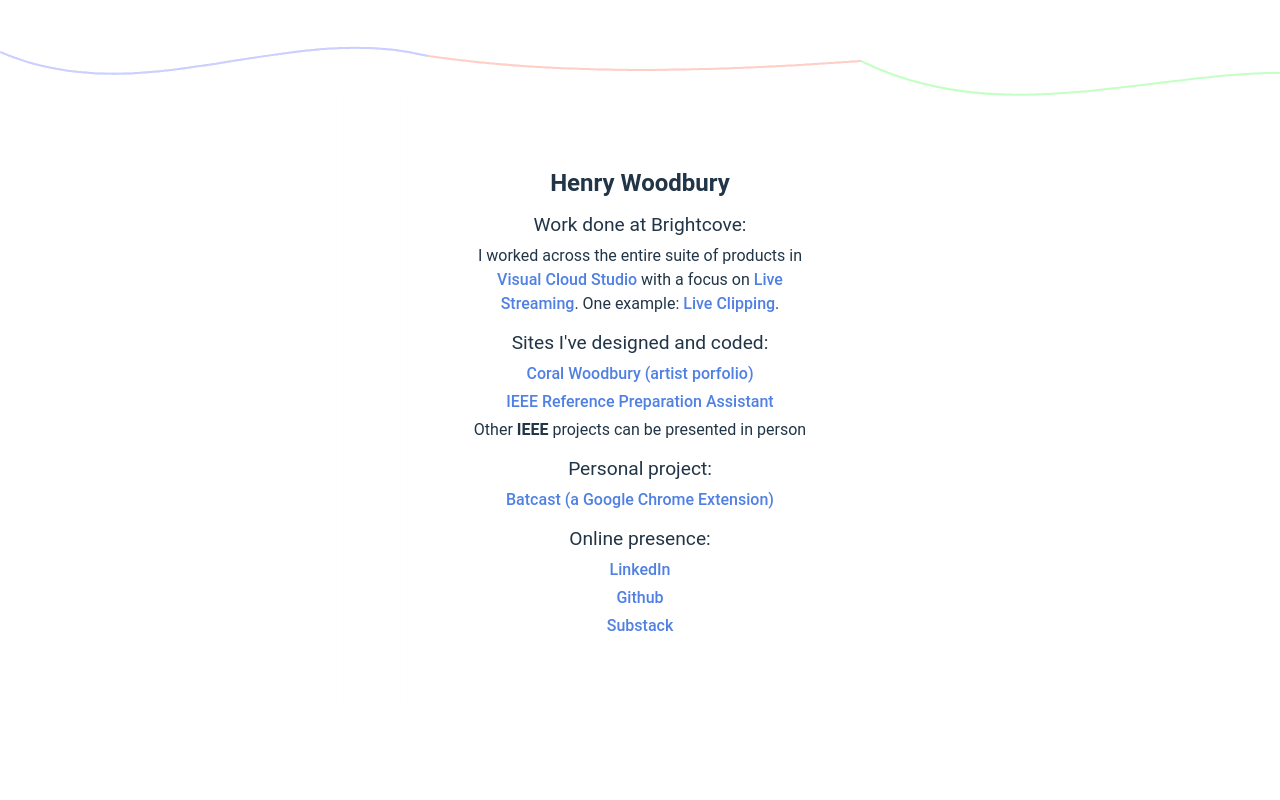
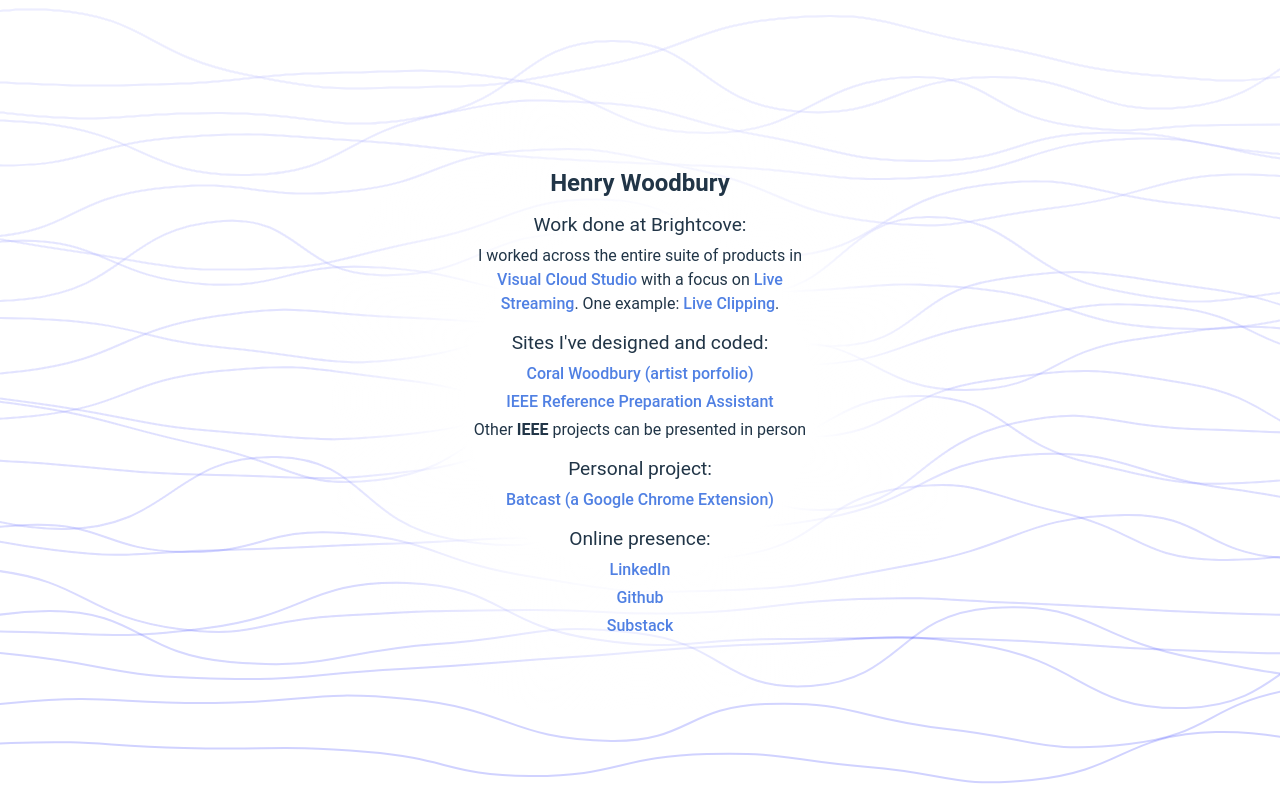
Before and after one commit to HenryWoodbury/oneocat, a React (Vite) app: page / in a window 1280 px wide. Built offline with nearby package versions, Linux system fonts and the light colour scheme.

Commit message:
Added Canvas Wave Effect

```diff
--- a/src/components/MatrixEffect.tsx
+++ b/src/components/MatrixEffect.tsx
@@ -52,7 +52,7 @@
     }, 50);
   };
 
-  const draw = () => {
+  const animate = () => {
     if (!canvasContext) return;
     const isDisturbanceAffectedPosition = (dropIndex: number) => {
       return drops[dropIndex] * fontSize > disturbanceRow && dropIndex === disturbanceCol;
@@ -81,7 +81,7 @@
   return (
     <div className={ classNames.join(' ') }>
       <Canvas
-        draw={draw}
+        animate={animate}
         onMouseMove={disturbanceEffect}
         getCanvasContext={getCanvasContext}
         getCanvasWidth={getCanvasWidth}
--- a/src/components/WavesEffect.tsx
+++ b/src/components/WavesEffect.tsx
@@ -1,104 +1,139 @@
-import { useCallback, useEffect, useState } from 'react';
+import { useCallback, useState } from 'react';
 
 import { Canvas } from './Canvas';
-import { bezierPath, drawPath, type BezierCurve, type Path } from '../lib/wavePath';
+import { createBezierWave, drawPath, type BezierWave, type Grid2D } from '../lib/wavePath';
+import { getPreferredScheme } from '../lib/colors';
 import css from '../styles/draw.module.css';
 
-const calcDy = (dx: number, a: number) => dx * Math.tan((a * Math.PI) / 180);
-const calcAngle = (slopeMax: number) => Math.floor(Math.random() * slopeMax * 2) - slopeMax;
+const definePath = (canvasContext: CanvasRenderingContext2D | null, offsetY = 60) => {
+  if (!canvasContext) return;
+  const playX = 60;
+  const playY = 90;
+  const tension = 0.5;
+  const maxCurves = 9;
+  const minWavelength = 180;
+  const curves = Math.min(Math.ceil(canvasContext.canvas.width / minWavelength), maxCurves);
+  const waveLength = Math.ceil(canvasContext.canvas.width / (curves - 1));
+  const startX = Math.ceil(Math.random() * playX - waveLength);
+  const startY = Math.ceil(Math.random() * playY + offsetY);
+
+  const knots: Grid2D[] = [{
+    x: startX,
+    y: startY
+  }];
+
+  for (let i = 1; i < curves + 2; i++) {
+    const knotX = knots[i-1].x + waveLength + Math.floor(Math.random() * playX - playX / 2);
+    const knotY = Math.ceil(Math.random() * playY + offsetY);
+    knots.push({
+      x: knotX,
+      y: knotY
+    })
+  }
+
+  const wave = createBezierWave(
+    knots,
+    tension
+  );
+
+  return { w: wave, k: knots };
+}
 
 const WavesEffect = () => {
   const [canvasContext, setCanvasContext] = useState<CanvasRenderingContext2D | null>(null);
-  const [paths, setPaths] = useState<Path[] | null>([]);
+  const [paths, setPaths] = useState<BezierWave[] | null>([]);
+//  const [knots, setKnots] = useState<Grid2D[] | null>([]);
 
   const getCanvasContext = useCallback((context: CanvasRenderingContext2D | null) => {
     setCanvasContext(context);
+    if (!context) return;
+    let offsetY = 0;
+    const gap = 30;
+    const paths: BezierWave[] = [];
+    const { devicePixelRatio: ratio = 1 } = window;
+    while ((offsetY + 80) < context.canvas.height / ratio) {
+      const path = definePath(context, offsetY);
+      if (path) paths.push(path.w);
+      offsetY += gap;
+    }
+    setPaths(paths);
+//    setKnots(paths?.k || null);
   }, []);
 
   const classNames = [ css.full ];
-  const playX = 30;
-  const playY = 30;
-  const gapY = 30;
-  const slopeMax = 15;
 
-  useEffect(() => {
-    if (!canvasContext) return;
-    setPaths([]);
-    // Some interesting things to consider for smaller screens. For example, set a minimum width
-    // and height that is bigger than the viewport and allow drawing to start out of the viewport
-    // or set a fixed wavelength and expand canvas to get to the end of the wave.
-    const curves = 3;
-    // Canvas.width is multiplied by devicePixelRatio
-    const waveLength = Math.ceil(canvasContext.canvas.width / curves / window.devicePixelRatio);
-    console.log(canvasContext.canvas.width);
-    console.log(window.devicePixelRatio);
-    const dxOffset = Math.floor(waveLength / 3);
-    const startY = Math.ceil(Math.random() * gapY + gapY);
-    const defaultA1 =  calcAngle(slopeMax);
-    const defaultEntry: BezierCurve = {
-      startX: -waveLength,
-      startY: startY,
-      endX: 0,
-      endY: startY,
-      dx1: dxOffset,
-      dy1: calcDy(dxOffset, defaultA1),
-      dx2: -dxOffset,
-      dy2: startY + calcDy(-dxOffset, calcAngle(slopeMax))
-    };
-    // Creates a single Wave from `n` curves
-    const p = bezierPath(
-      defaultEntry,
-      curves,
-      playX,
-      playY,
-      slopeMax,
-      waveLength,
-      dxOffset,
-    );
-    if (paths) {
-      paths.push(p);
-      setPaths(paths);
-    } else {
-      setPaths([p]);
-    }
-  }, [canvasContext, paths]);
-
+/*
   const waveClick = (event: MouseEvent) => {
     event.preventDefault();
     console.log(event);
   };
+*/
 
 // Should be able to use lineDash and lineDashOffset following the same model as the SVG animation
 // animation: dash 5s linear;  where 'dash' changes offset from 1 to 0;
   const draw = () => {
     if (!canvasContext) return;
     // Layers a slightly transparent layer over last drawn wave
-    // TODO: Dark Mode
-/*
-  if (window.matchMedia && window.matchMedia('(prefers-color-scheme: dark)').matches) {
-    // dark mode
-  }
-  window.matchMedia('(prefers-color-scheme: dark)').addEventListener('change', event => {
-    const newColorScheme = event.matches ? "dark" : "light";
-  });
-  const getPreferredScheme = () => window?.matchMedia?.('(prefers-color-scheme:dark)')?.matches ? 'dark' : 'light';
-*/
-    canvasContext.fillStyle = "rgba(255, 255, 255, .1)";
+    const fillStyle = getPreferredScheme() === 'dark' ? 'rgb(13 14 17)' : 'rgb(255 255 255)';
+    const overlayFillStyle = getPreferredScheme() === 'dark' ? 'rgb(13 14 17 / 3%)' : 'rgb(255 255 255 / 4%)';
+    const strokeStyle = getPreferredScheme() === 'dark' ? 'rgb(97 176 255 / 20%)' : 'rgb(20 30 255 / 20%)';
+    canvasContext.fillStyle = fillStyle;
     canvasContext.fillRect(0, 0, canvasContext.canvas.width, canvasContext.canvas.height);
     canvasContext.lineWidth = 2;
-    canvasContext.strokeStyle = 'rgb(50 70 250 / 3%)';
+    canvasContext.strokeStyle = strokeStyle;
+    canvasContext.fillStyle = overlayFillStyle;
+
     paths?.forEach(p => {
-      drawPath(canvasContext, p[0]);
-      canvasContext.strokeStyle = 'rgb(255 70 0 / 3%)';
-      drawPath(canvasContext, p[1]);
-      canvasContext.strokeStyle = 'rgb(0 255 0 / 3%)';
-      drawPath(canvasContext, p[2]);
+      canvasContext.fillRect(0, 0, canvasContext.canvas.width, canvasContext.canvas.height);
+      p?.forEach((w) => {
+        drawPath(canvasContext, w);
+      });
     });
   };
+
+  const drawUp = (i = 0) => {
+    if (!canvasContext || !paths || i > paths.length) return;
+    // Layers a slightly transparent layer over last drawn wave
+//    const fillStyle = getPreferredScheme() === 'dark' ? 'rgb(13 14 17)' : 'rgb(255 255 255)';
+    const overlayFillStyle = getPreferredScheme() === 'dark' ? 'rgb(13 14 17 / 3%)' : 'rgb(255 255 255 / 4%)';
+    const strokeStyle = getPreferredScheme() === 'dark' ? 'rgb(97 176 255 / 20%)' : 'rgb(20 30 255 / 20%)';
+    canvasContext.fillStyle = overlayFillStyle;
+    canvasContext.fillRect(0, 0, canvasContext.canvas.width, canvasContext.canvas.height);
+    canvasContext.lineWidth = 2;
+    canvasContext.strokeStyle = strokeStyle;
+    canvasContext.fillStyle = overlayFillStyle;
+    const path = paths[i];
+    path?.forEach((w) => {
+      drawPath(canvasContext, w);
+    });
+  };
+
+  const animate = () => {
+    if (!canvasContext) return;
+    const fillStyle = getPreferredScheme() === 'dark' ? 'rgb(13 14 17)' : 'rgb(255 255 255)';
+    const overlayFillStyle = getPreferredScheme() === 'dark' ? 'rgb(13 14 17 / 3%)' : 'rgb(255 255 255 / 4%)';
+    const strokeStyle = getPreferredScheme() === 'dark' ? 'rgb(97 176 255 / 20%)' : 'rgb(20 30 255 / 20%)';
+    canvasContext.fillStyle = fillStyle;
+    canvasContext.fillRect(0, 0, canvasContext.canvas.width, canvasContext.canvas.height);
+    canvasContext.lineWidth = 2;
+    canvasContext.strokeStyle = strokeStyle;
+    canvasContext.fillStyle = overlayFillStyle;
+    canvasContext.translate(0, -1);
+    paths?.forEach(p => {
+      // Should be able to create up and down movement by making small changes to knots and recalculating.
+      // But this could be an expensive approach to drawing waves as an animation.
+      canvasContext.fillRect(0, 0, canvasContext.canvas.width, canvasContext.canvas.height);
+      p?.forEach((w) => {
+        drawPath(canvasContext, w);
+      });
+    });
+    // Need to add a path every n redraws
+  }
 
   return (
     <div className={ classNames.join(' ') }>
       <Canvas
+//        animate={drawUp}
         draw={draw}
 //        onMouseMove={disturbanceEffect}
         getCanvasContext={getCanvasContext}
--- /dev/null
+++ b/src/lib/colors.ts
@@ -0,0 +1 @@
+export const getPreferredScheme = () => window.matchMedia('(prefers-color-scheme:dark)').matches ? 'dark' : 'light';
--- a/src/lib/wavePath.ts
+++ b/src/lib/wavePath.ts
@@ -1,73 +1,132 @@
-export type BezierCurve = {
-  startX: number;
-  startY: number;
-  endX: number;
-  endY: number;
-  dx1: number;
-  dy1: number;
-  dx2: number;
-  dy2: number;
+export type Grid2D = {
+  x: number;
+  y: number;
+};
+
+// With cp2, draw a bezier curve. Without draw a quadratic curve.
+export type Curve = {
+  start: Grid2D;
+  end: Grid2D;
+  cp1: Grid2D;
+  cp2?: Grid2D;
+};
+
+export type BezierWave = Curve[] | undefined;
+
+// Get the Control Points that ensure the path passes from knot0 through knot1 and will smoothly continue to knot2
+// Three knots are passed to the function where knot0 and knot1 are the next two end points and knot2 is the next
+// end point for the next bezier curve, required to return a smooth curve through knot1. The return is a rolling
+// array of control points
+const getControlPoints = (
+  knot0: Grid2D,
+  knot1: Grid2D,
+  knot2: Grid2D,
+  tension: number
+) => {
+  //  Scaling factors: distances from this knot to the previous and following knots.
+  const distanceZeroToOne = Math.sqrt(Math.pow(knot1.x - knot0.x, 2) + Math.pow(knot1.y - knot0.y, 2));
+  const distanceOneToTwo = Math.sqrt(Math.pow(knot2.x - knot1.x, 2) + Math.pow(knot2.y - knot1.y, 2));
+
+  const scalingFactorLeft = tension * distanceZeroToOne / (distanceZeroToOne + distanceOneToTwo);
+  const scalingFactorRight = tension - scalingFactorLeft;
+
+  // x distance from knot0 to knot2
+  const xDiff = knot0.x - knot2.x;
+  const yDiff = knot0.y - knot2.y;
+
+  return [{
+    x: knot1.x + scalingFactorLeft * xDiff,
+    y: knot1.y + scalingFactorLeft * yDiff,
+  },{
+    x: knot1.x - scalingFactorRight * xDiff,
+    y: knot1.y - scalingFactorRight * yDiff,
+  }];
 }
 
-export type Path = BezierCurve[];
-
-const calcDy = (dx: number, a: number) => dx * Math.tan((a * Math.PI) / 180);
-const calcAngle = (slopeMax: number) => Math.floor(Math.random() * slopeMax * 2) - slopeMax;
-
-export const bezierPath = (
-  defaultEntry: BezierCurve,
-  curves = 3,
-  playX = 30,
-  playY = 30,
-  slopeMax = 15,
-  waveLength = 100,
-  dxOffset = 33,
-  smooth = true,
-) => {
-  const p: Path = [];
-// How to get smooth lines? Need the slope of the line
-// Really badly written article here, with some code:
-// https://www.geeksforgeeks.org/javascript/how-to-draw-smooth-curve-through-multiple-points-using-javascript/
-// Very good geometric explanation here:
-// https://scaledinnovation.com/analytics/splines/aboutSplines.html
-// Source code for running the paths as a series of points and calculating smoothness through those points
-// with a constant that feeds an algorithm for identifying control points.
-// view-source:https://scaledinnovation.com/analytics/splines/splines.html
-
-  for (let i = 0; i < curves; i++) {
-    const a1 = calcAngle(slopeMax);
-    const a2 = calcAngle(slopeMax);
-    const lastEntry = i > 0 ? p[i - 1] : defaultEntry;
-    const endX = lastEntry.endX + waveLength + Math.floor(Math.random() * playX - playX / 2);
-    const endY = lastEntry.endY + Math.floor(Math.random() * playY - playY / 2);
-    const dx1 = lastEntry.endX + dxOffset;
-    const dy1 = smooth ? lastEntry.endY + lastEntry.dy2 : lastEntry.endY + calcDy(dxOffset, a1);
-    const dx2 = endX - dxOffset;
-    const dy2 = endY + calcDy(dxOffset, a2);
+export const createBezierWave = (
+  knots: Grid2D[],
+  tension = 0
+): BezierWave => {
+  const p: BezierWave = [];
+  const controlPoints: Grid2D[] = [];
+  for (let i = 0; i < knots.length - 2; i++) {
+    const cps = getControlPoints(knots[i], knots[i+1], knots[i+2], tension);
+    controlPoints.push(...cps);
+  }
+  p.push({
+    start: knots[0],
+    end: knots[1],
+    cp1: controlPoints[0],
+  });
+  for (let i = 1; i < knots.length - 2; i++) {
     p.push({
-      startX: lastEntry.endX,
-      startY: lastEntry.endY,
-      endX: endX,
-      endY: endY,
-      dx1: dx1,
-      dy1: dy1,
-      dx2: dx2,
-      dy2: dy2,
+      start: knots[i],
+      end: knots[i+1],
+      cp1: controlPoints[i*2 - 1],
+      cp2: controlPoints[i*2],
     });
   }
+  p.push({
+    start: knots[knots.length - 2],
+    end: knots[knots.length - 1],
+    cp1: controlPoints[controlPoints.length - 1],
+  });
   return p;
+};
+
+export const drawPath = (ctx: CanvasRenderingContext2D, ps: Curve) => {
+  ctx.beginPath();
+  ctx.moveTo(ps.start.x, ps.start.y);
+  if (ps.cp2) {
+    ctx.bezierCurveTo(
+      ps.cp1.x,
+      ps.cp1.y,
+      ps.cp2.x,
+      ps.cp2.y,
+      ps.end.x,
+      ps.end.y
+    );
+//    drawControlLine(ctx, ps.start, ps.cp1, 'rgb(204 204 0)');
+//    drawControlLine(ctx, ps.end, ps.cp2, 'rgb(0 204 0)');
+  } else {
+    ctx.quadraticCurveTo(
+      ps.cp1.x,
+      ps.cp1.y,
+      ps.end.x,
+      ps.end.y
+    );
+//    drawControlLine(ctx, ps.start, ps.cp1, 'rgb(204 204 0)');
+  }
+  ctx.stroke();
+};
+
+export const drawKnot = (ctx: CanvasRenderingContext2D, pt: Grid2D, r = 4) => {
+  ctx.save();
+  ctx.beginPath();
+  ctx.arc(pt.x, pt.y, r, 0, 2 * Math.PI, false);
+  ctx.stroke();
+  ctx.restore();
 }
 
-export const drawPath = (ctx: CanvasRenderingContext2D, ps: BezierCurve) => {
+export const drawControlLine = (ctx: CanvasRenderingContext2D, point: Grid2D, control: Grid2D, color: string) => {
+  ctx.save();
   ctx.beginPath();
-  ctx.moveTo(ps.startX, ps.startY);
-  ctx.bezierCurveTo(
-    ps.dx1,
-    ps.dy1,
-    ps.dx2,
-    ps.dy2,
-    ps.endX,
-    ps.endY
-  );
+  ctx.strokeStyle='rgb(0 0 0 / 0.3)';
+  ctx.moveTo(point.x, point.y);
+  ctx.lineTo(control.x, control.y);
+  ctx.closePath();
   ctx.stroke();
-};
+  drawPoint(ctx, control, 4, color);
+  ctx.restore();
+}
+
+const drawPoint = (ctx: CanvasRenderingContext2D, point: Grid2D, r:number, color: string) => {
+  ctx.save();
+  ctx.beginPath();
+  ctx.fillStyle=color;
+  ctx.arc(point.x, point.y, r, 0.0, 2*Math.PI, false);
+  ctx.closePath();
+  ctx.stroke();
+  ctx.fill();
+  ctx.restore();
+}
--- a/src/main.tsx
+++ b/src/main.tsx
@@ -4,12 +4,11 @@
 import './styles/root.css';
 import App from './App.tsx';
 import { WavesEffect } from './components/WavesEffect.tsx';
-
 /*
+import { MatrixEffect } from './components/MatrixEffect.tsx';
 import { Waves } from './components/Waves.tsx';
-import { MatrixEffect } from './components/MatrixEffect.tsx';
+    <MatrixEffect />
     <Waves />
-    <MatrixEffect />
 */
 
 createRoot(document.getElementById('root')!).render(
--- a/src/styles/app.css
+++ b/src/styles/app.css
@@ -14,6 +14,8 @@
     margin: 0 auto;
     padding: 4rem 8rem;
     text-align: center;
+    background: radial-gradient(circle,rgba(13, 14, 17, 1) 40%, rgba(13, 14, 17, 0) 75%);
+/*
     background: linear-gradient(
       to right,
       rgba(13, 14, 17, 0) 0%,
@@ -21,6 +23,7 @@
       rgba(13, 14, 17, .6) 70%,
       rgba(13, 14, 17, 0) 100%
     );
+*/
     a {
       pointer-events: all;
     }
@@ -65,6 +68,8 @@
 @media (prefers-color-scheme: light) {
   #content {
     #slab {
+      background: radial-gradient(circle,rgba(255, 255, 255, 1) 40%, rgba(255, 255, 255, 0) 75%);
+/*
       background: linear-gradient(
         to right,
         rgba(255, 255, 255, 0) 0%,
@@ -72,6 +77,7 @@
         rgba(255, 255, 255, .6) 70%,
         rgba(255, 255, 255, 0) 100%
       );
+*/
     }
   }
 }
--- a/src/styles/root.css
+++ b/src/styles/root.css
@@ -49,6 +49,12 @@
   margin: 1rem 0 0.5rem
 }
 
+.pipe {
+  opacity: 0.5;
+  display: inline-block;
+  padding: 0 10px;
+}
+
 .card {
   width: 100%;
   max-width: 360px;
```
Also changed, not shown: src/components/Canvas.tsx (+51 -13 lines), src/lib/types.ts (deleted, +0 -39 lines).
